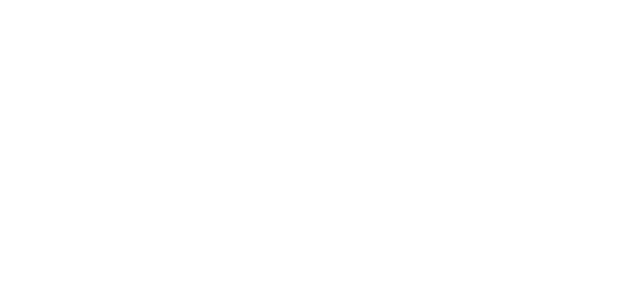
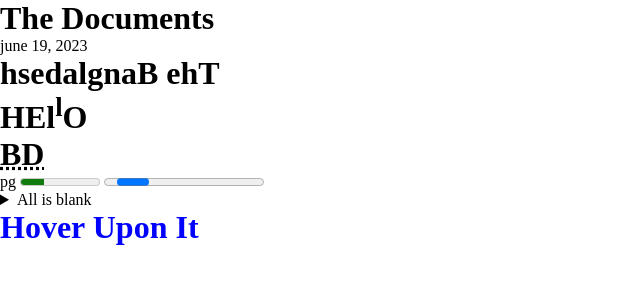
Before and after one commit to New-Code-Runner/Digital-Products-b8, a plain HTML site: page test.html in a window 1280 px wide. Shown: the whole page, without its empty margins (0-640 px from the left). Drawn offline with Linux system fonts and the light colour scheme.

Commit message:
2nd commit done

```diff
--- a/test.css
+++ b/test.css
@@ -0,0 +1,13 @@
+*{
+    margin: 0px;
+    padding: 0px;
+}
+.unique{
+    color: blue;
+    cursor: url("disapprove-g8fa4dae67_640.png"),auto;
+
+
+
+
+
+}
--- a/test.html
+++ b/test.html
@@ -4,8 +4,28 @@
     <meta charset="UTF-8">
     <meta name="viewport" content="width=device-width, initial-scale=1.0">
     <title>Document</title>
+    <link rel="stylesheet" href="test.css">
 </head>
 <body>
+    <h1>The Documents</h1>
+    <time datetime="2020-06-15"> june 19, 2023</time>
+<h1> <bdo dir="rtl">The Bangladesh</bdo></h1>
+
+<h1>HEl<sup>l</sup>O</h1>
+<h1><abbr title="Bangladesh">BD</abbr></h1>
+
+<label for="disk">pg</label>
+<meter for="disk" value="0.3"></meter>
+<progress id=""></progress>
+
+<Details>
+    <Summary> All is blank</Summary>
+    <p>Lorem ipsum dolor sit, amet consectetur adipisicing elit. Alias commodi enim temporibus quam saepe voluptatum perferendis, esse, quos, neque a quasi modi? Odio veritatis illo animi, voluptates inventore quo molestias.</p>
+</Details>
+<h1 class="unique"> Hover Upon It</h1>
+
+
+
 
 </body>
 </html>
```
Also changed, not shown: disapprove-g8fa4dae67_640.png (added).
